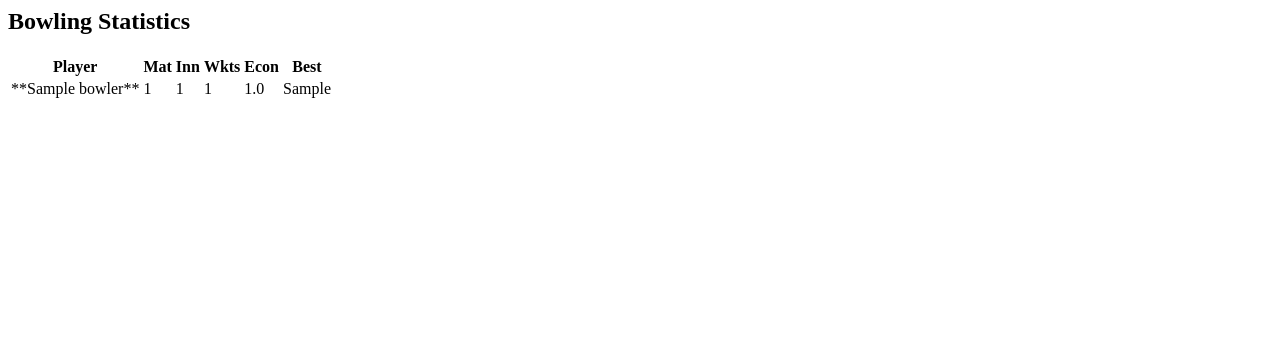
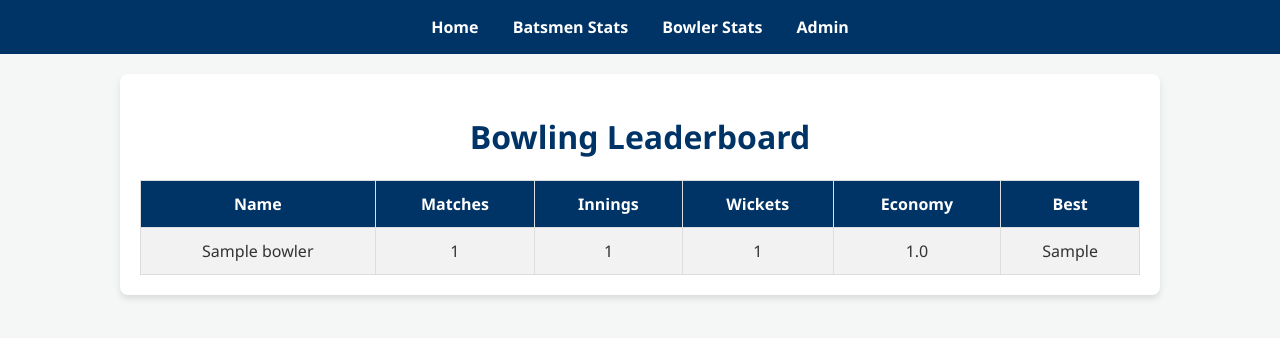
Before and after one commit to sjitpal312-creator/MCA-11, a Flask app: page /bowlers in a window 1280 px wide. Shown: the top 338 px of the page. Run offline with Flask 3, Linux system fonts and the light colour scheme; tables that the repository leaves empty hold one stand-in row (values such as "Sample post").

Commit message:
bowlers.html

```diff
--- a/templates/bowlers.html
+++ b/templates/bowlers.html
@@ -1,20 +1,30 @@
-<div class="container">
-    <h2>Bowling Statistics</h2>
-    <table>
-        <thead>
+<!DOCTYPE html>
+<html>
+<head>
+    <title>Bowler Stats</title>
+    <link rel="stylesheet" href="{{ url_for('static', filename='css/style.css') }}">
+</head>
+<body>
+    <nav>
+        <a href="/">Home</a>
+        <a href="/batsmen">Batsmen Stats</a>
+        <a href="/bowlers">Bowler Stats</a>
+        <a href="/admin">Admin</a>
+    </nav>
+    <div class="container">
+        <h1>Bowling Leaderboard</h1>
+        <table>
             <tr>
-                <th>Player</th>
-                <th>Mat</th>
-                <th>Inn</th>
-                <th>Wkts</th>
-                <th>Econ</th>
+                <th>Name</th>
+                <th>Matches</th>
+                <th>Innings</th>
+                <th>Wickets</th>
+                <th>Economy</th>
                 <th>Best</th>
             </tr>
-        </thead>
-        <tbody>
             {% for p in players %}
             <tr>
-                <td>**{{ p.name }}**</td>
+                <td>{{ p.name }}</td>
                 <td>{{ p.matches }}</td>
                 <td>{{ p.innings }}</td>
                 <td>{{ p.wickets }}</td>
@@ -22,6 +32,7 @@
                 <td>{{ p.best_figures }}</td>
             </tr>
             {% endfor %}
-        </tbody>
-    </table>
-</div>
+        </table>
+    </div>
+</body>
+</html>
```
